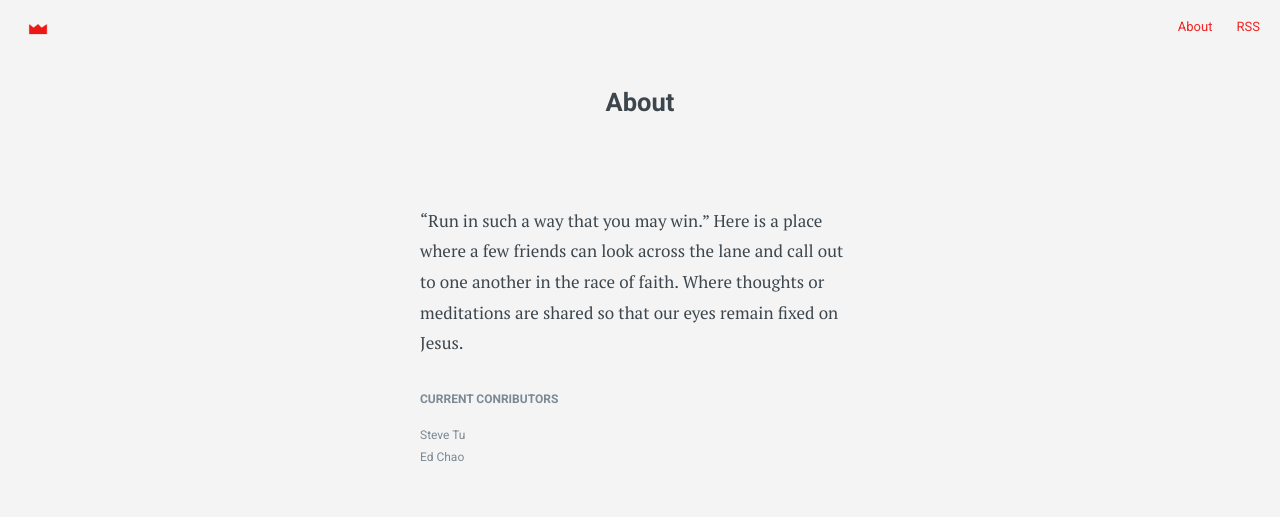
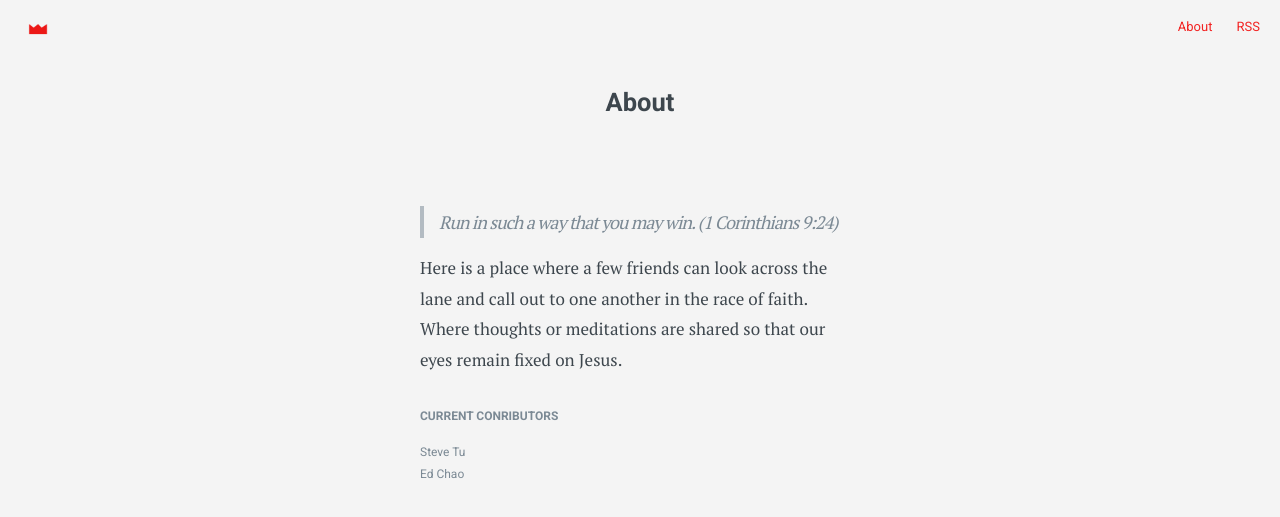
Before and after one commit to edchao/crown, a Jekyll site: the page built from about.md, in a window 1280 px wide. Shown: the top 517 px of the page. Built offline with Jekyll 4.4.1, drawn with Linux system fonts in a browser that asks for light colours.

Commit message:
about update

```diff
--- a/about.md
+++ b/about.md
@@ -5,7 +5,9 @@ permalink: about/
 categories: crown
 ---
 
-“Run in such a way that you may win.”  Here is a place where a few friends can look across the lane and call out to one another in the race of faith.  Where thoughts or meditations are shared so that our eyes remain fixed on Jesus.
+> Run in such a way that you may win. (1 Corinthians 9:24)
+
+Here is a place where a few friends can look across the lane and call out to one another in the race of faith.  Where thoughts or meditations are shared so that our eyes remain fixed on Jesus.
 
 #### Current Conributors
 
```
